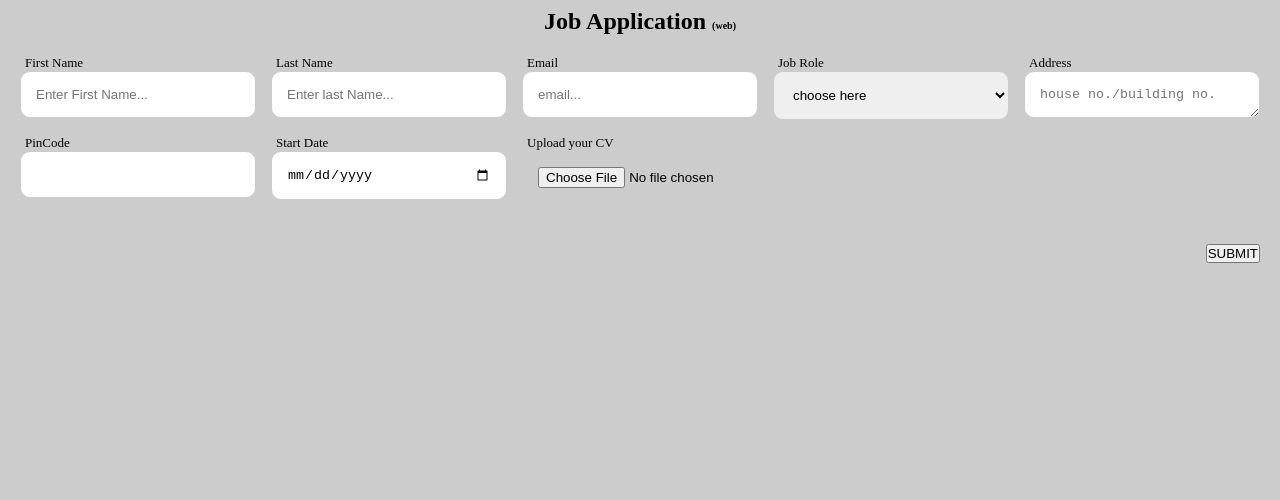
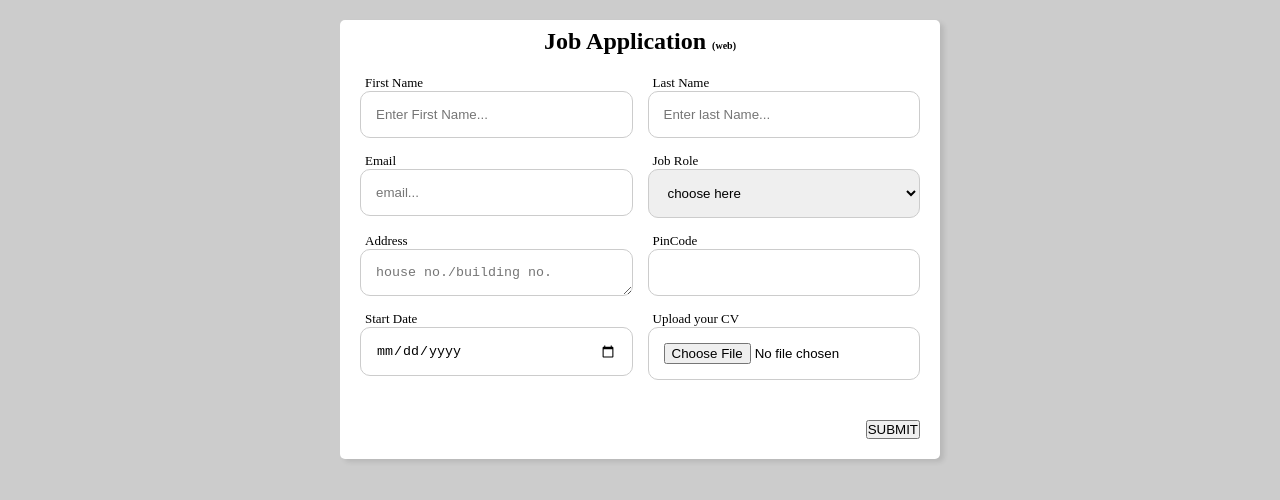
Before and after one commit to undefeatedkushu/Job-Application, a plain HTML site: page index.html in a window 1280 px wide. Drawn offline with Linux system fonts and the light colour scheme.

Commit message:
Update style.css

```diff
--- a/style.css
+++ b/style.css
@@ -7,7 +7,7 @@ body{
     background-color: #ccc;
 }
 
-.min_container{
+.main_container{
     max-width: 600px;
     margin: 20px auto;
     background-color: white;
@@ -24,10 +24,11 @@ body{
     font-size: 10px;
 }
 .submit_button{
- display: flex;
- justify-content: end;
- padding:20px ;
+    display: flex;
+    justify-content: end;
+    padding:20px ;
 }
+
 
 .form_container{
     padding: 20px;
```
